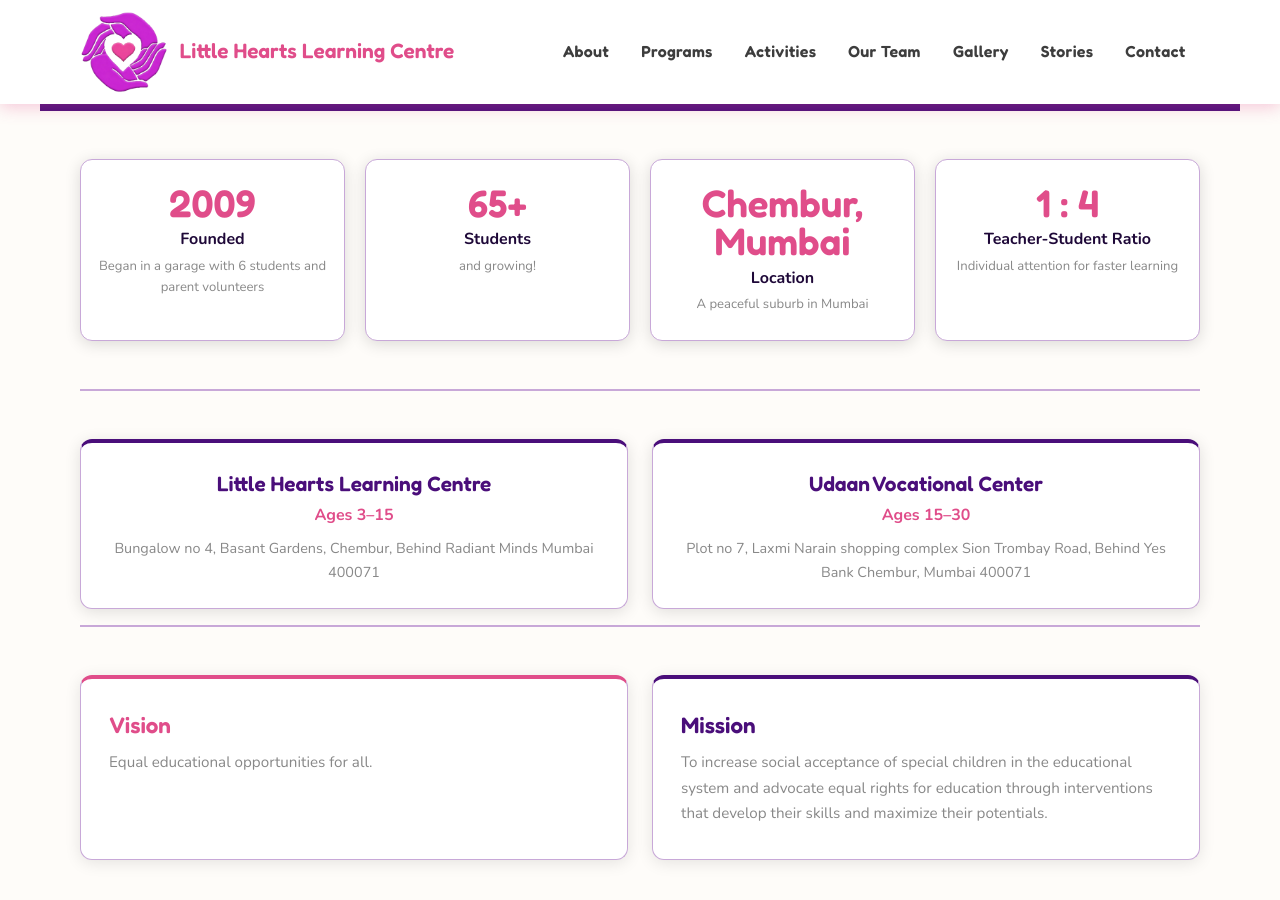
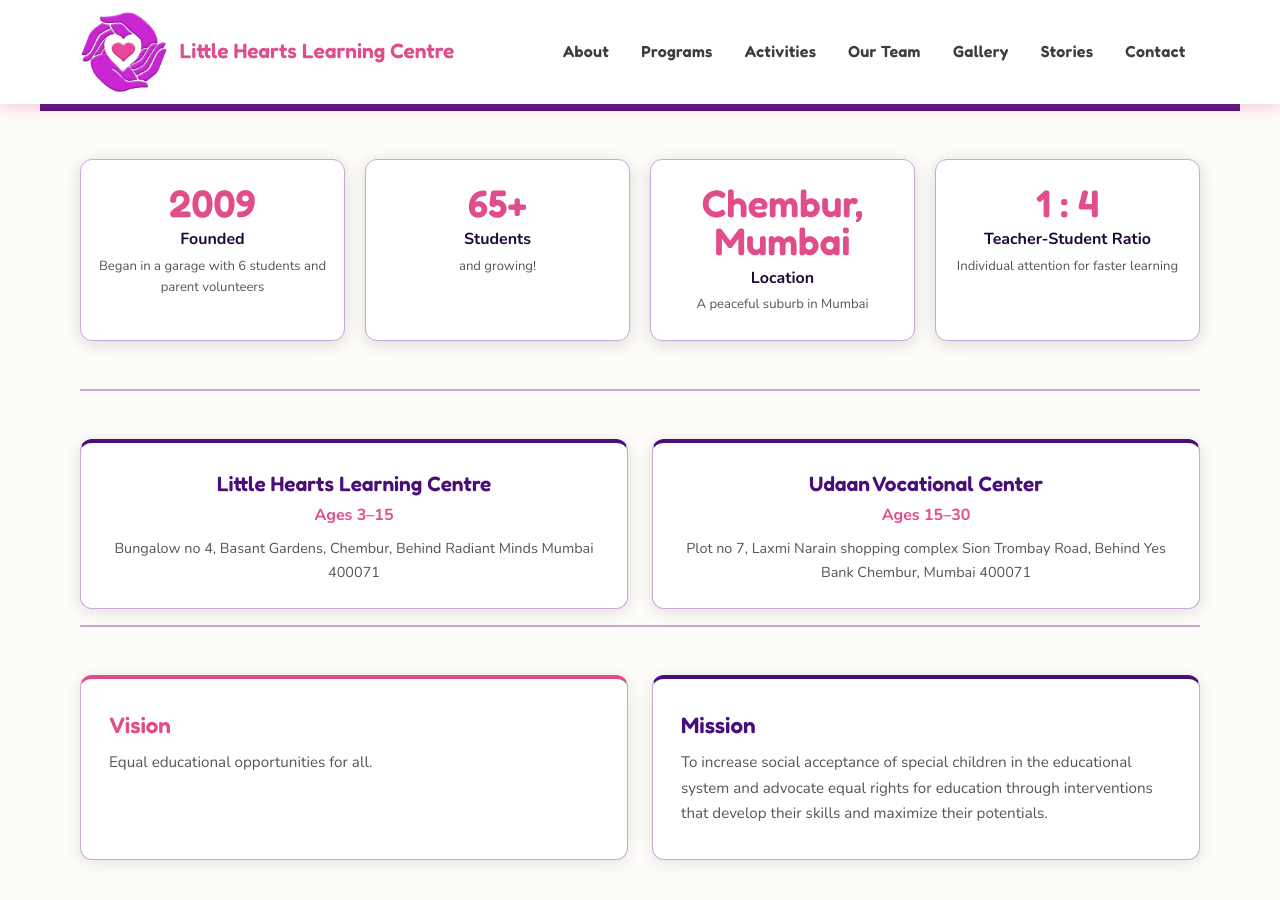
Before and after one commit to Cortinarius-I/LHLC_deCAP, a Jekyll site: the page built from index.md, in a window 1280 px wide and 900 px high, scrolled down 955 px. Built offline with Jekyll 4.4.1, drawn with Linux system fonts in a browser that asks for light colours.

Commit message:
make text darker

```diff
--- a/assets/css/main.scss
+++ b/assets/css/main.scss
@@ -6,7 +6,7 @@ $primary-dark: #c0316d;
 $accent:       #4a0e7a;
 $purple:       #1e0838;
 $text:         #3d3d3d;
-$muted:        #888;
+$muted:        #555;
 $bg:           #fefcf9;
 $card-bg:      #ffffff;
 $border:       #c8a8d8;
```
